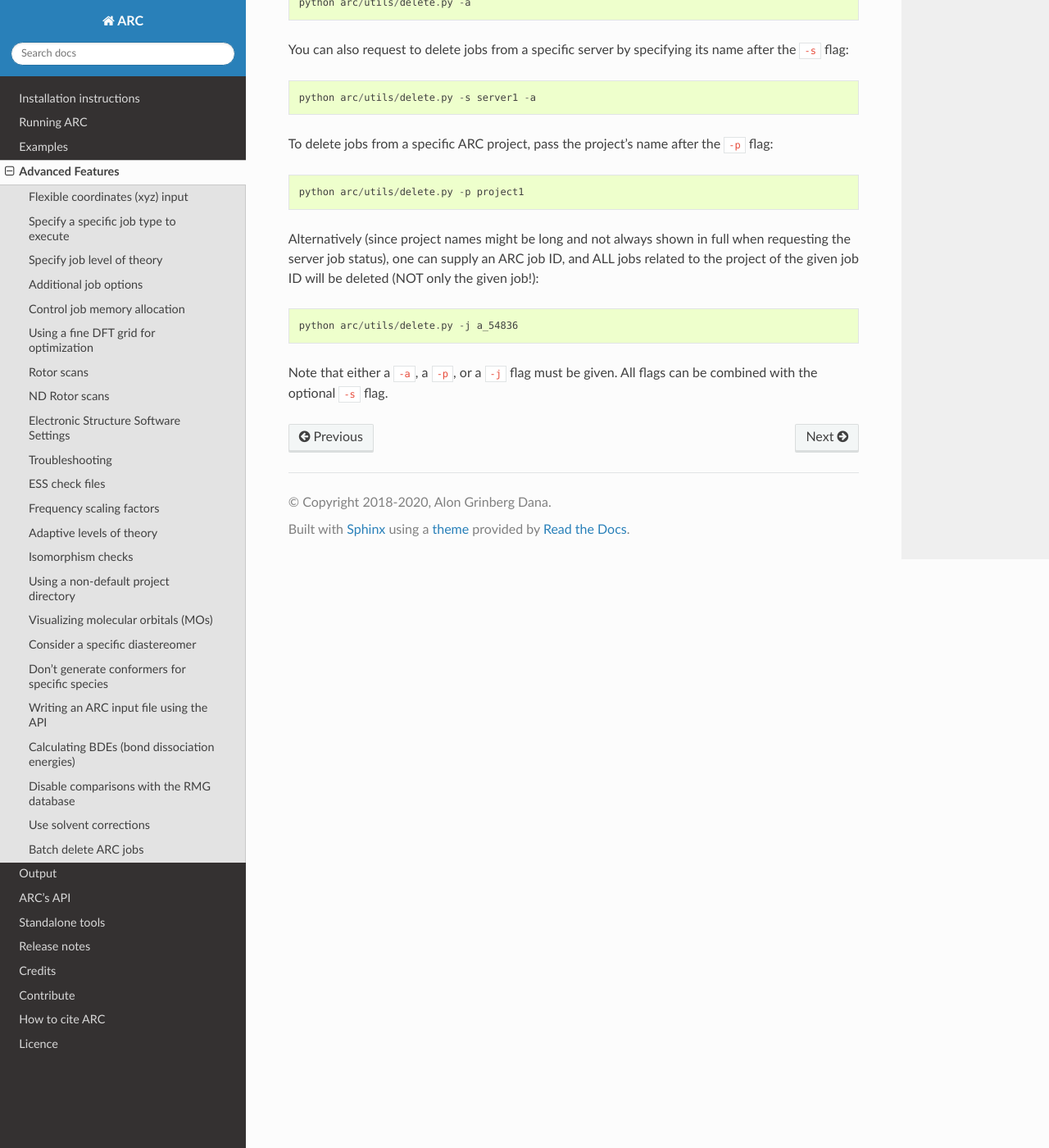
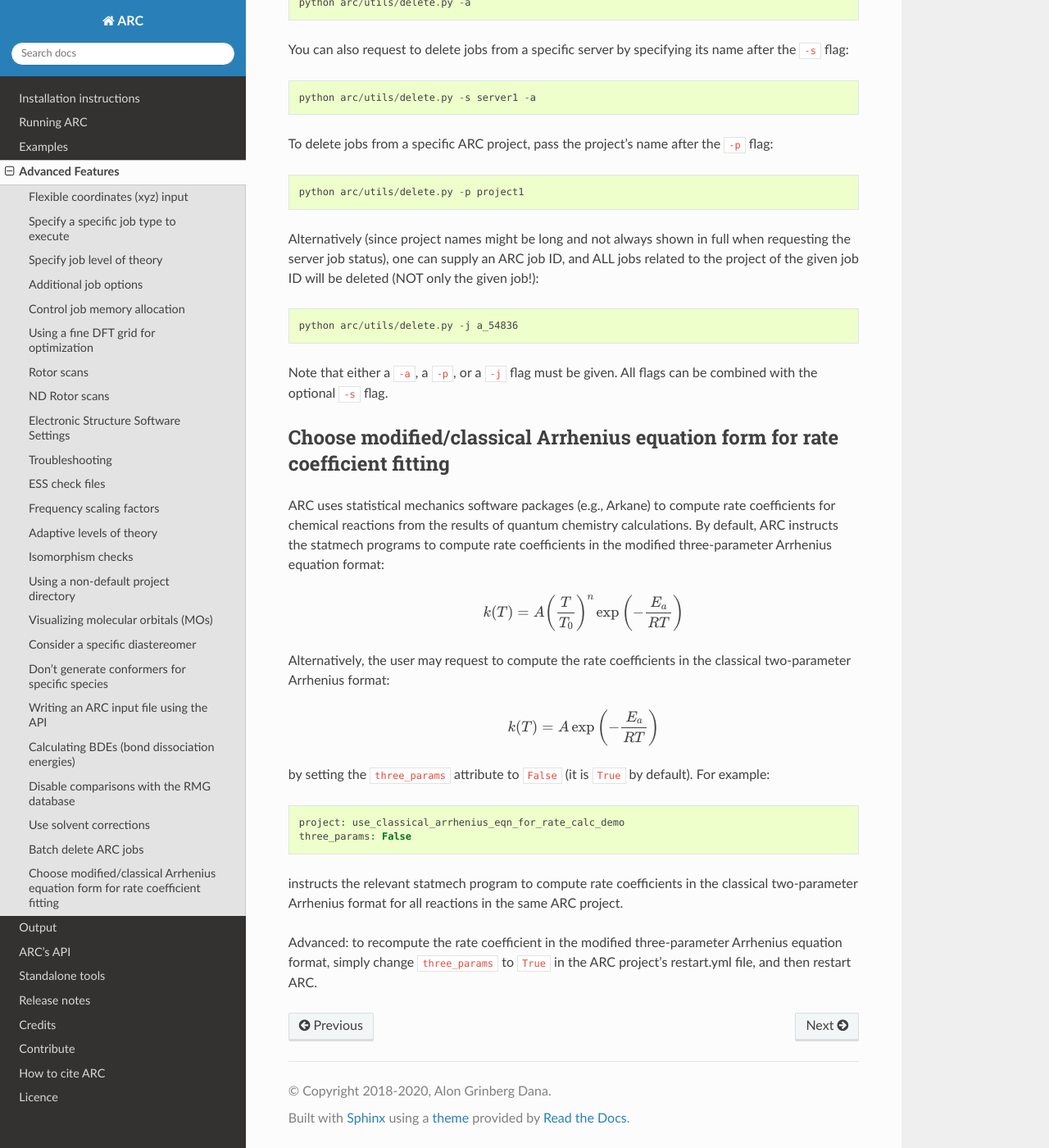
Before and after one commit to ReactionMechanismGenerator/ARC, a Sphinx documentation site: the page built from docs/source/advanced.rst, in a window 1280 px wide and 1400 px high, scrolled down 18052 px. Shown: the whole window at 82% size. Built offline with Sphinx 7.4.7 and the Read the Docs theme 2.0.0, drawn with Linux system fonts in a browser that asks for light colours; formulas are drawn with MathJax 3; the version number could not be read and is left out.

Commit message:
Docs: instructions on choosing two-/three- parameter Arrhenius fit

```diff
--- a/docs/source/advanced.rst
+++ b/docs/source/advanced.rst
@@ -838,5 +838,28 @@ one can supply an ARC job ID, and ALL jobs related to the project of the given j
 Note that either a ``-a``, a ``-p``, or a ``-j`` flag must be given.
 All flags can be combined with the optional ``-s`` flag.
 
+Choose modified/classical Arrhenius equation form for rate coefficient fitting
+^^^^^^^^^^^^^^^^^^^^^^^^^^^^^^^^^^^^^^^^^^^^^^^^^^^^^^^^^^^^^^^^^^^^^^^^^^^^^^
+
+ARC uses statistical mechanics software packages (e.g., Arkane) to compute rate coefficients for chemical reactions from
+the results of quantum chemistry calculations. By default, ARC instructs the statmech programs to compute rate
+coefficients in the modified three-parameter Arrhenius equation format:
+
+  .. math :: k(T) = A \left( \frac{T}{T_0} \right)^n \exp \left( -\frac{E_a}{RT} \right)
+
+Alternatively, the user may request to compute the rate coefficients in the classical two-parameter Arrhenius format:
+
+  .. math :: k(T) = A \exp \left( -\frac{E_a}{RT} \right)
+
+by setting the ``three_params`` attribute to ``False`` (it is ``True`` by default). For example::
+
+    project: use_classical_arrhenius_eqn_for_rate_calc_demo
+    three_params: False
+
+instructs the relevant statmech program to compute rate coefficients in the classical two-parameter Arrhenius format for
+all reactions in the same ARC project.
+
+Advanced: to recompute the rate coefficient in the modified three-parameter Arrhenius equation format, simply change
+``three_params`` to ``True`` in the ARC project's restart.yml file, and then restart ARC.
 
 .. include:: links.txt
```
